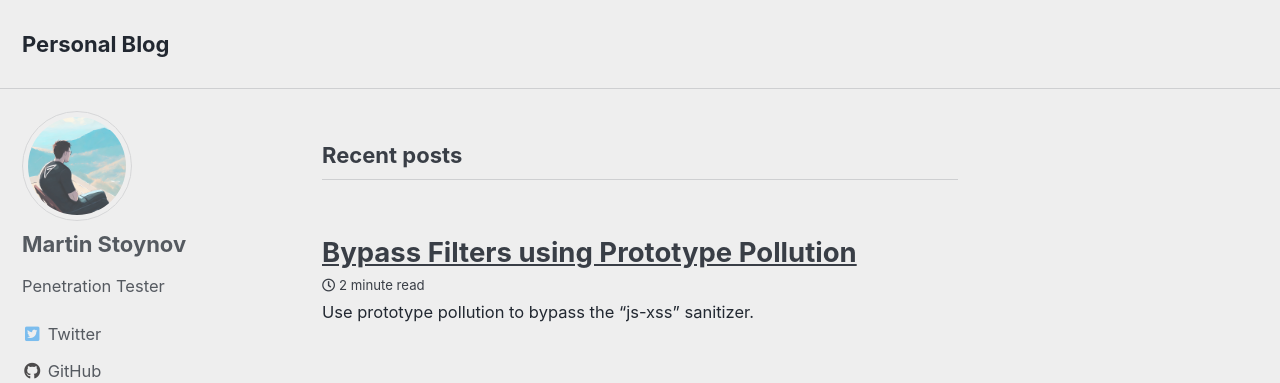
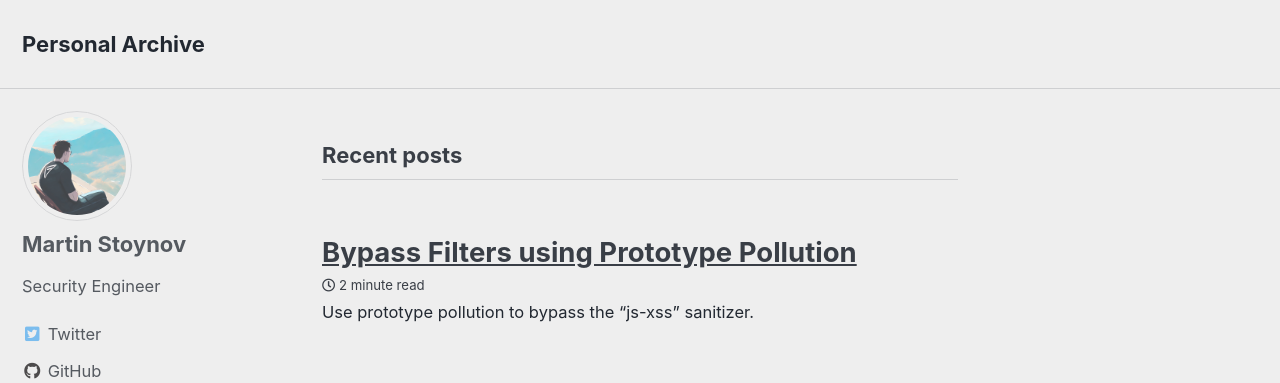
Before and after one commit to martinstnv/challenges, a Jekyll site: the page built from index.html, in a window 1280 px wide and 1375 px high. Shown: the top 383 px of the window. Built offline with Jekyll 4.4.1, drawn with Linux system fonts in a browser that asks for light colours; cached includes are drawn as plain includes; the list of posts is cut into pages by our own code.

Commit message:
Update _config.yml

```diff
--- a/_config.yml
+++ b/_config.yml
@@ -16,7 +16,7 @@ minimal_mistakes_skin    : "air" # "default", "air", "aqua", "contrast", "dark",
 
 # Site Settings
 locale                   : "en-US"
-title                    : "Personal Blog"
+title                    : "Personal Archive"
 title_separator          : "-"
 subtitle                 : # site tagline that appears below site title in masthead
 name                     : "Martin Stoynov"
@@ -106,7 +106,7 @@ analytics:
 author:
   name             : "Martin Stoynov"
   avatar           : "/assets/images/7386283E-D2BD-4683-9292-BCF8634AD71D.jpeg"
-  bio              : "Penetration Tester"
+  bio              : "Security Engineer"
   links:
     - label: "Twitter"
       icon: "fab fa-fw fa-twitter-square"
```
